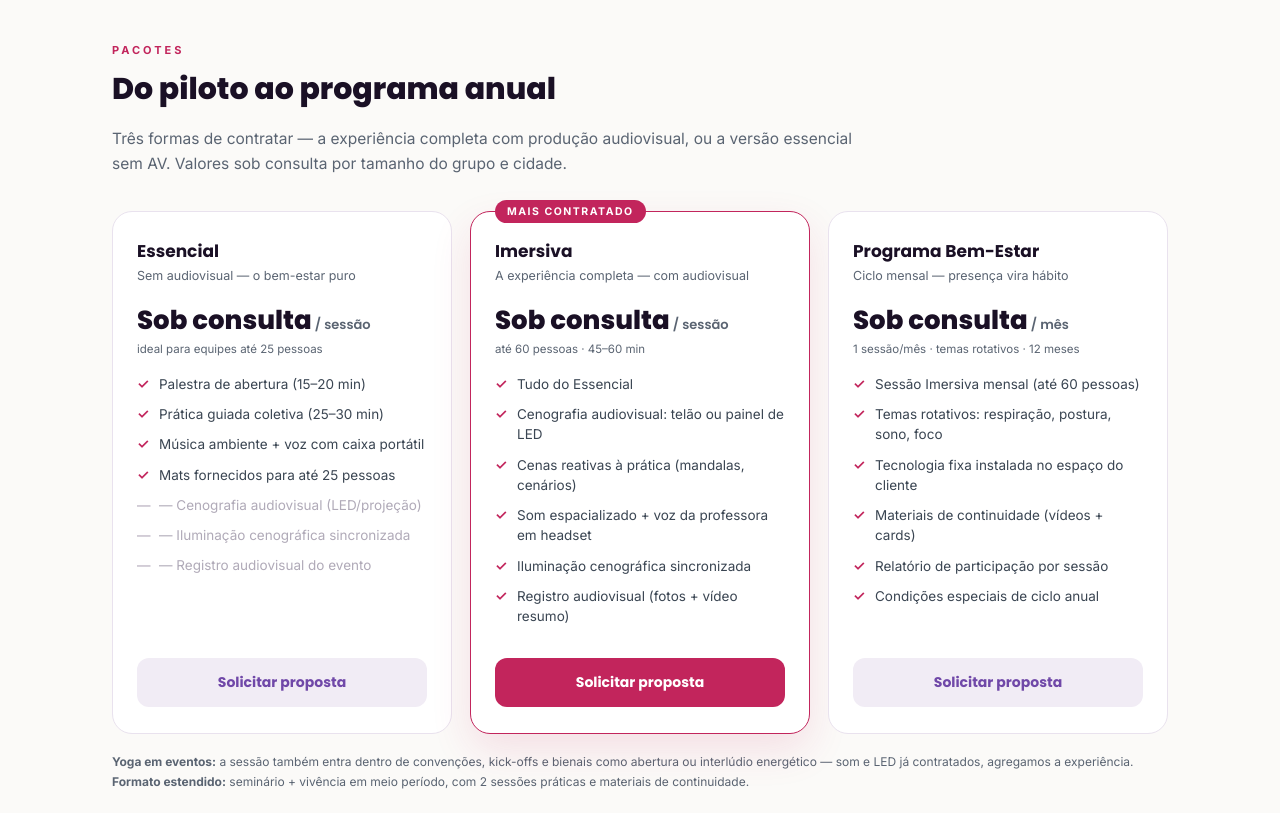
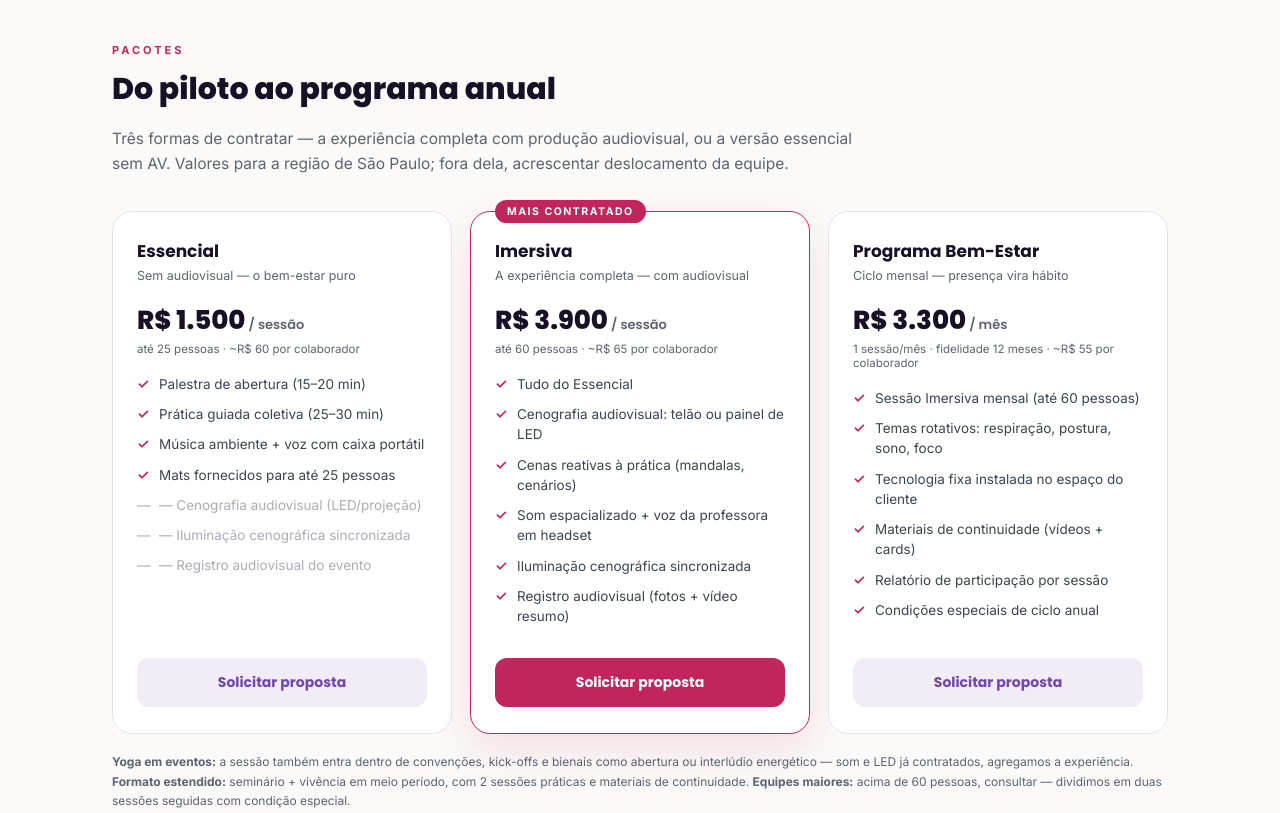
Before and after one commit to emerbog/yoga-corporativa, a plain HTML site: page index.html in a window 1280 px wide. Shown: the part 1040-1853 px from the top of the page. Drawn offline with Linux system fonts and the light colour scheme.

Commit message:
Pacotes precificados: Essencial R$1.500 · Imersiva R$3.900 · Programa mensal R$3.300

```diff
--- a/index.html
+++ b/index.html
@@ -113,13 +113,13 @@
   <div class="wrap">
     <div class="kicker2">Pacotes</div>
     <h2>Do piloto ao programa anual</h2>
-    <p class="lead2">Três formas de contratar — a experiência completa com produção audiovisual, ou a versão essencial sem AV. Valores sob consulta por tamanho do grupo e cidade.</p>
+    <p class="lead2">Três formas de contratar — a experiência completa com produção audiovisual, ou a versão essencial sem AV. Valores para a região de São Paulo; fora dela, acrescentar deslocamento da equipe.</p>
     <div class="packs">
       <div class="pack">
         <h3>Essencial</h3>
         <div class="sub">Sem audiovisual — o bem-estar puro</div>
-        <div class="price">Sob consulta<small> / sessão</small></div>
-        <div class="from">ideal para equipes até 25 pessoas</div>
+        <div class="price">R$ 1.500<small> / sessão</small></div>
+        <div class="from">até 25 pessoas · ~R$ 60 por colaborador</div>
         <ul>
           <li>Palestra de abertura (15–20 min)</li>
           <li>Prática guiada coletiva (25–30 min)</li>
@@ -135,8 +135,8 @@
         <div class="badge">Mais contratado</div>
         <h3>Imersiva</h3>
         <div class="sub">A experiência completa — com audiovisual</div>
-        <div class="price">Sob consulta<small> / sessão</small></div>
-        <div class="from">até 60 pessoas · 45–60 min</div>
+        <div class="price">R$ 3.900<small> / sessão</small></div>
+        <div class="from">até 60 pessoas · ~R$ 65 por colaborador</div>
         <ul>
           <li>Tudo do Essencial</li>
           <li>Cenografia audiovisual: telão ou painel de LED</li>
@@ -150,8 +150,8 @@
       <div class="pack">
         <h3>Programa Bem-Estar</h3>
         <div class="sub">Ciclo mensal — presença vira hábito</div>
-        <div class="price">Sob consulta<small> / mês</small></div>
-        <div class="from">1 sessão/mês · temas rotativos · 12 meses</div>
+        <div class="price">R$ 3.300<small> / mês</small></div>
+        <div class="from">1 sessão/mês · fidelidade 12 meses · ~R$ 55 por colaborador</div>
         <ul>
           <li>Sessão Imersiva mensal (até 60 pessoas)</li>
           <li>Temas rotativos: respiração, postura, sono, foco</li>
@@ -163,7 +163,7 @@
         <a class="btn btn-ghost" style="background:#F1ECF5;color:#7048A8;border:none;" href="#contato">Solicitar proposta</a>
       </div>
     </div>
-    <p class="note-packs"><b>Yoga em eventos:</b> a sessão também entra dentro de convenções, kick-offs e bienais como abertura ou interlúdio energético — som e LED já contratados, agregamos a experiência. <b>Formato estendido:</b> seminário + vivência em meio período, com 2 sessões práticas e materiais de continuidade.</p>
+    <p class="note-packs"><b>Yoga em eventos:</b> a sessão também entra dentro de convenções, kick-offs e bienais como abertura ou interlúdio energético — som e LED já contratados, agregamos a experiência. <b>Formato estendido:</b> seminário + vivência em meio período, com 2 sessões práticas e materiais de continuidade. <b>Equipes maiores:</b> acima de 60 pessoas, consultar — dividimos em duas sessões seguidas com condição especial.</p>
   </div>
 </section>
 
```
